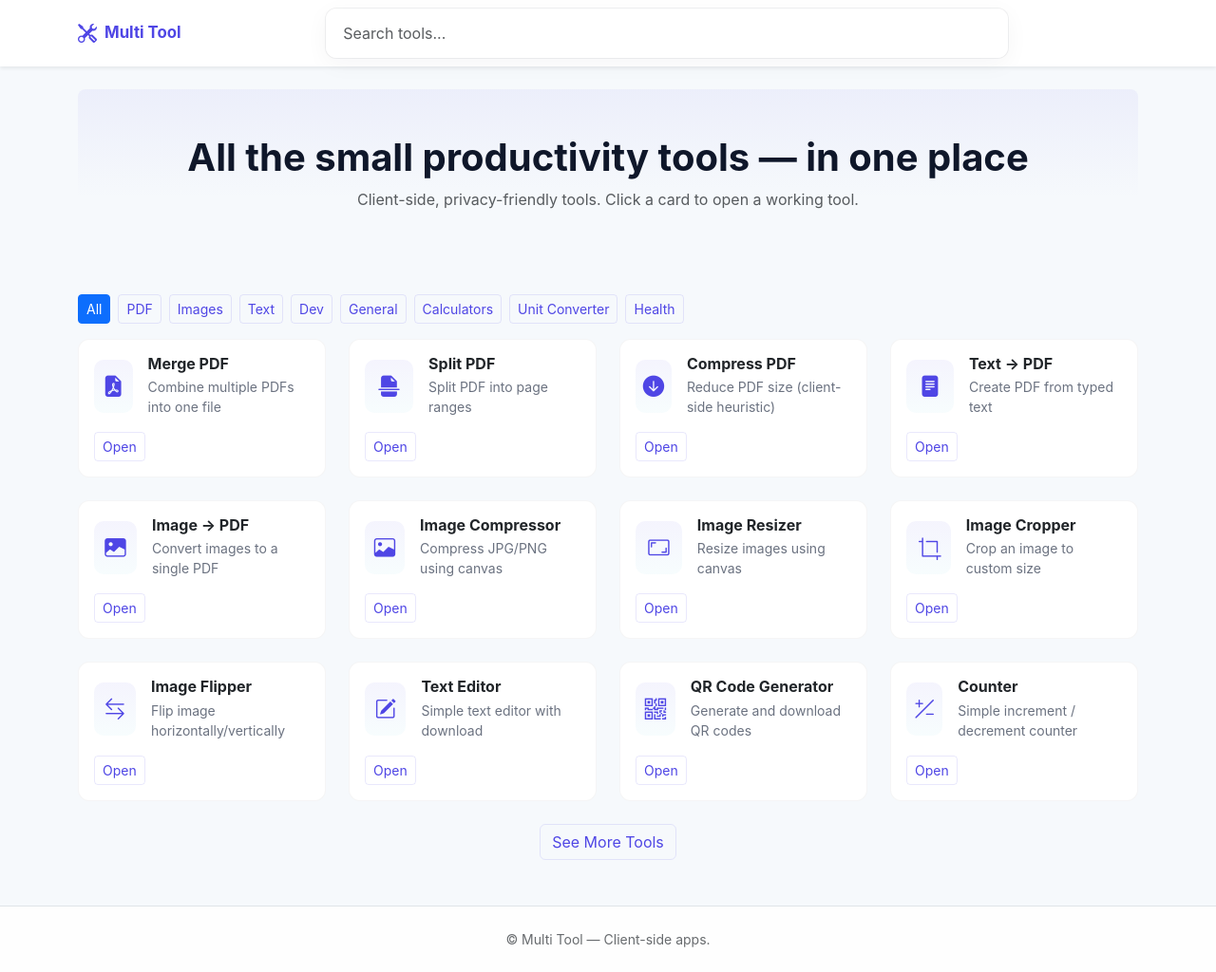
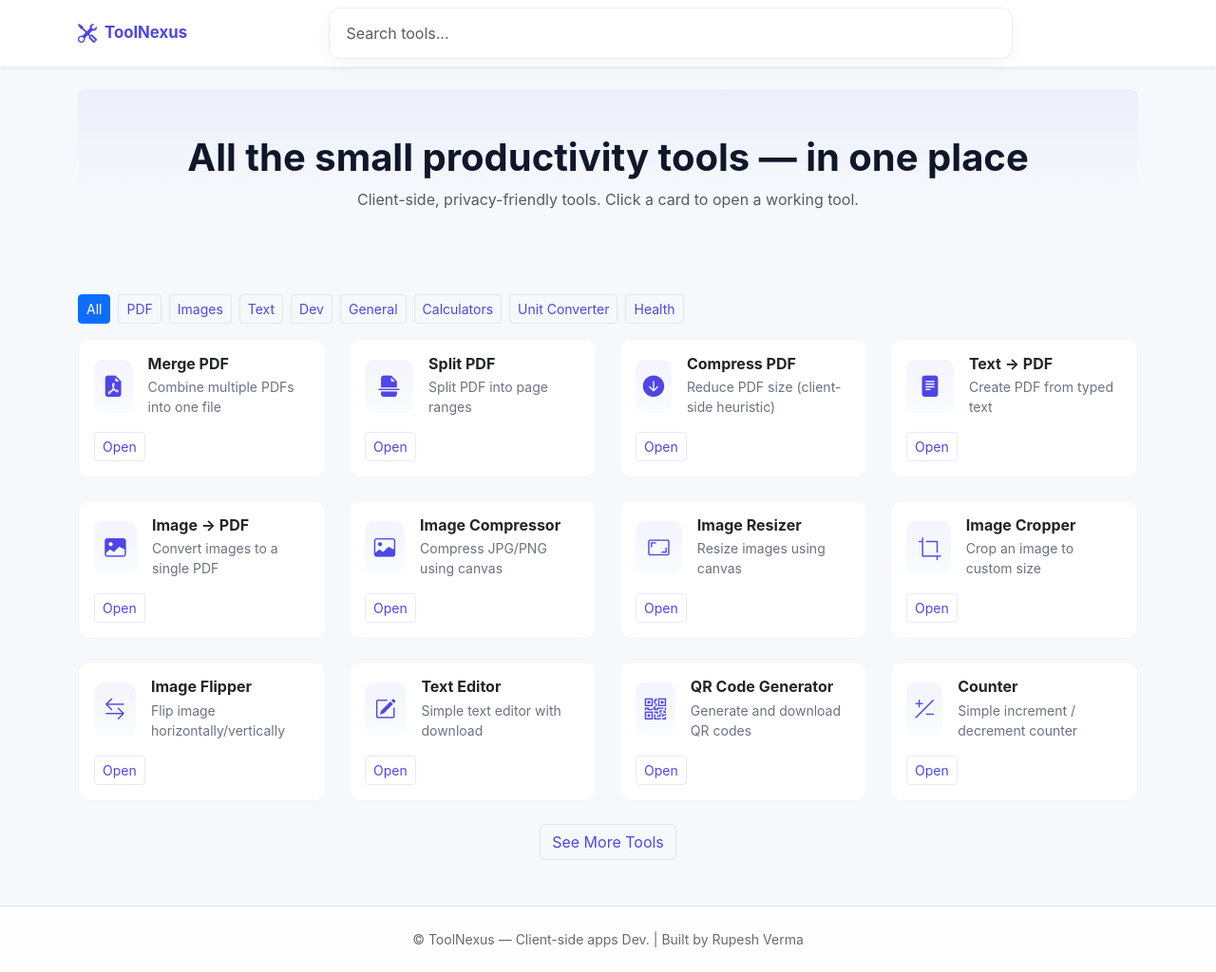
Before and after one commit to RupeshVerma28/ToolNexus, a plain HTML site: page index.html in a window 1280 px wide. Shown: the whole page at 95% size. Drawn offline with nearby package versions, Linux system fonts and the light colour scheme.

Commit message:
Updated UI / Fixed bugs / Added features

```diff
--- a/index.html
+++ b/index.html
@@ -4,7 +4,7 @@
 <head>
   <meta charset="utf-8">
   <meta name="viewport" content="width=device-width,initial-scale=1">
-  <title>Multi Tool (Light)</title>
+  <title>ToolNexus (Light)</title>
   <link href="https://cdn.jsdelivr.net/npm/bootstrap@5.3.2/dist/css/bootstrap.min.css" rel="stylesheet">
   <link href="https://cdn.jsdelivr.net/npm/bootstrap-icons@1.11.3/font/bootstrap-icons.css" rel="stylesheet">
   <link rel="stylesheet" href="style.css">
@@ -13,7 +13,7 @@
 <nav class="navbar bg-white shadow-sm sticky-top">
   <div class="container d-flex justify-content-between align-items-center">
     <a class="navbar-brand d-flex align-items-center gap-2" href="#">
-      <i class="bi bi-tools brand-icon"></i><span class="brand-text">Multi Tool</span>
+      <i class="bi bi-tools brand-icon"></i><span class="brand-text">ToolNexus</span>
     </a>
     <form id="searchForm" class="search-wrap flex-grow-1">
       <input id="searchInput" class="form-control search-input" type="search" placeholder="Search tools...">
@@ -48,7 +48,10 @@
   </div>
 </main>
 
-<footer class="py-4 text-muted text-center small bg-white mt-5 border-top">© Multi Tool — Client-side apps.</footer>
+<footer class="py-4 text-muted text-center small bg-white mt-5 border-top">
+  © ToolNexus — Client-side apps Dev. | Built by Rupesh Verma
+</footer>
+
 
 <script src="https://cdn.jsdelivr.net/npm/bootstrap@5.3.2/dist/js/bootstrap.bundle.min.js"></script>
 <script src="assets/tools-data.js"></script>
```
